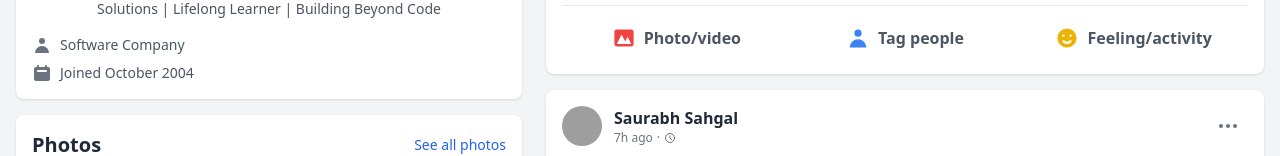
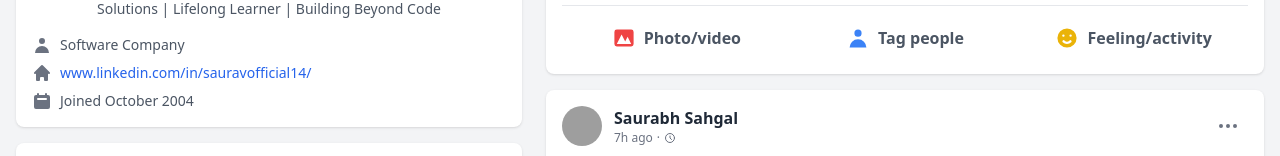
Before and after one commit to ssofficialgithub14/Facebook, a React (Vite) app: page / in a window 1280 px wide. Shown: the part 743-899 px from the top of the page. Built offline with nearby package versions, Linux system fonts and the light colour scheme; grey boxes are pictures that could not be loaded.

Commit message:
Update constants.tsx

```diff
--- a/constants.tsx
+++ b/constants.tsx
@@ -11,7 +11,7 @@ export const MOCK_USER: User = {
   likes: "1.2B",
   intro: {
     details: "🎓 CS Student | @Unstop Campus Ambassador | Full Stack Developer | C++ & Java Practitioner | System Thinker | Focused on Scalable Solutions | Lifelong Learner | Building Beyond Code",
-    linkedin: "www.linkedin.com/in/sauravofficial14/",
+    website: "www.linkedin.com/in/sauravofficial14/",
     joined: "October 2004",
   },
   photos: [
```
